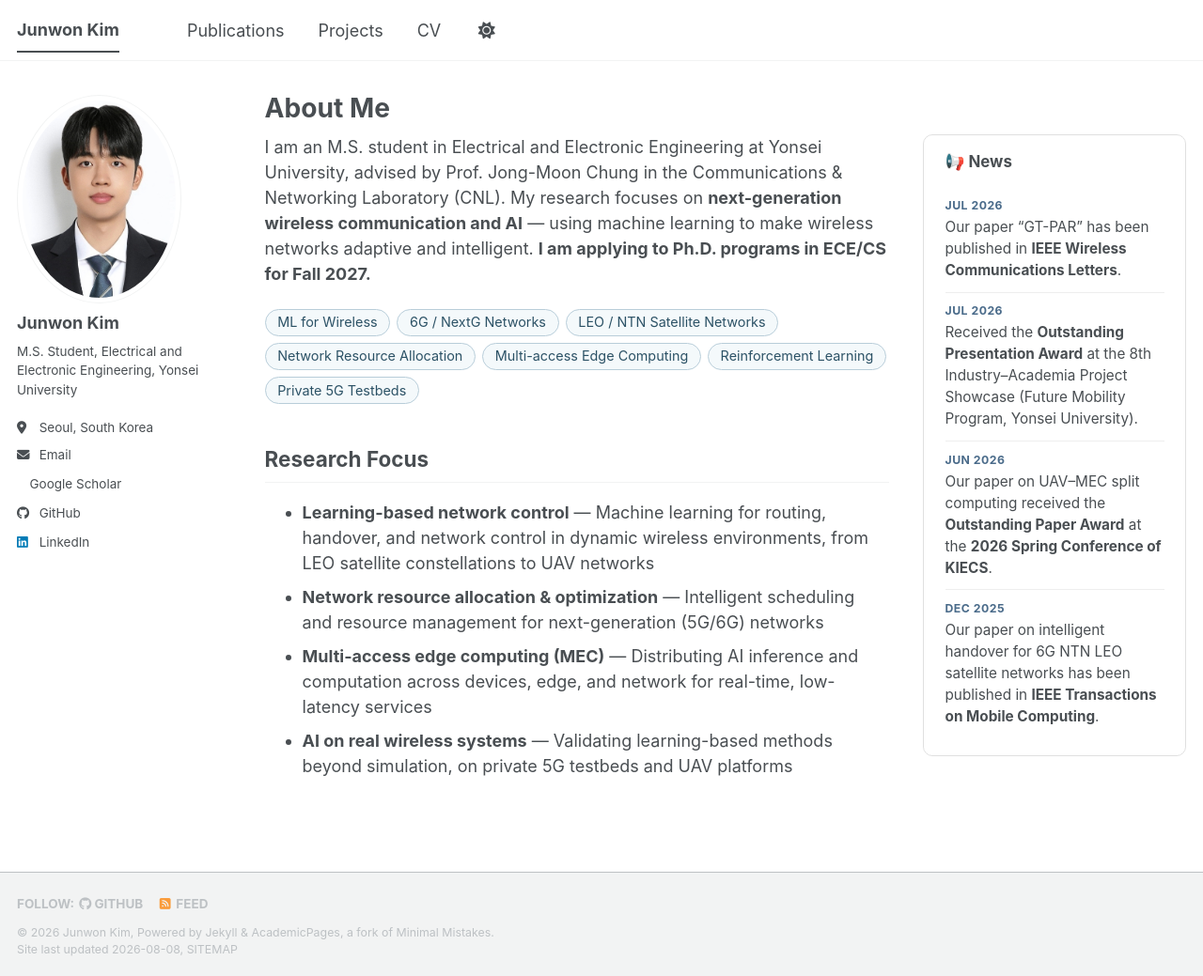
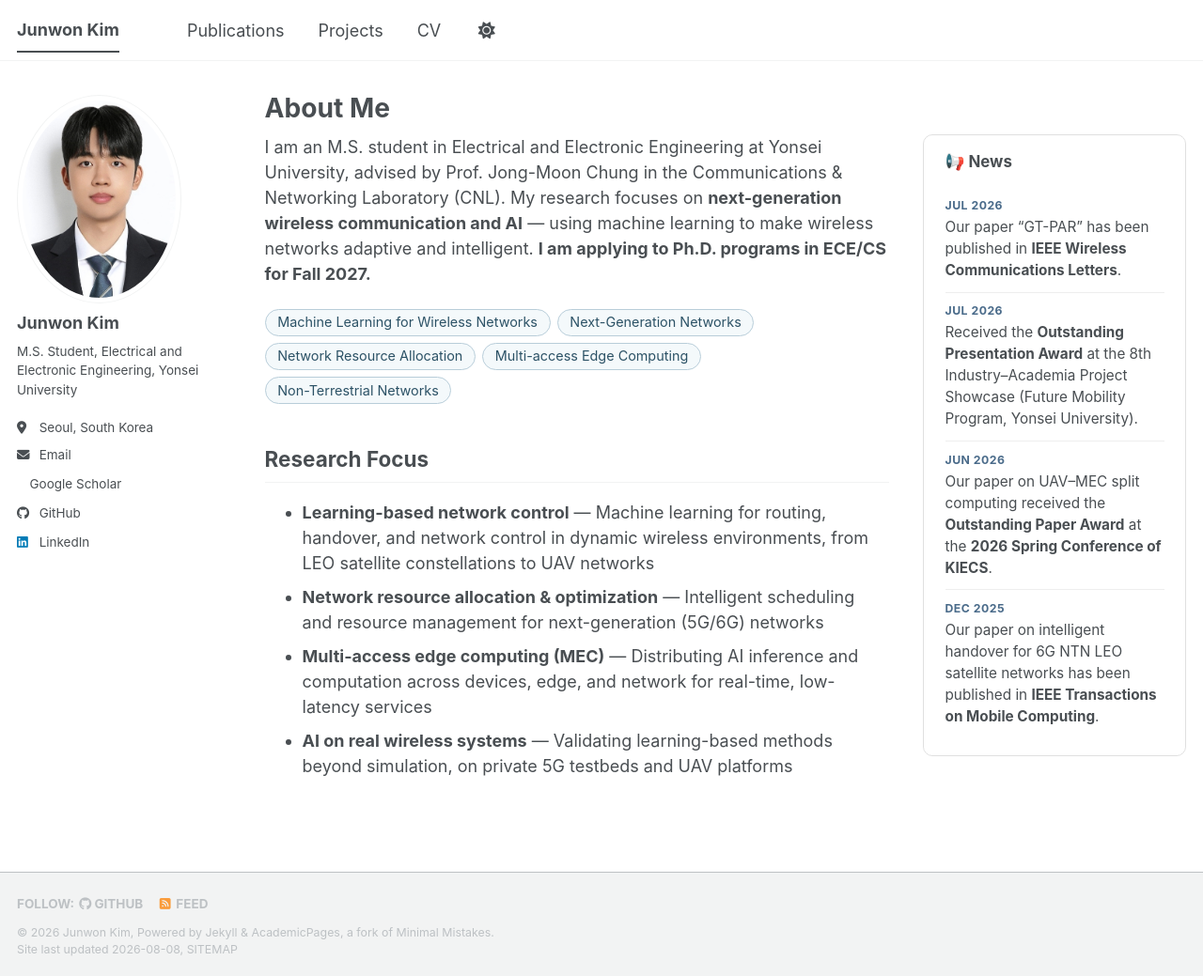
Before and after one commit to Junwon-Kim216/Junwon-Kim216.github.io, a Jekyll site: the page built from _pages/about.md, in a window 1280 px wide and 1039 px high. Shown: the whole window at 94% size. Built offline with Jekyll 4.4.1, drawn with Linux system fonts in a browser that asks for light colours; a style sheet for code colours, icons or effects is not loaded.

Commit message:
Update about.md

```diff
--- a/_pages/about.md
+++ b/_pages/about.md
@@ -12,13 +12,11 @@ redirect_from:
     <p>I am an M.S. student in Electrical and Electronic Engineering at Yonsei University, advised by Prof. Jong-Moon Chung in the Communications &amp; Networking Laboratory (CNL). My research focuses on <strong>next-generation wireless communication and AI</strong> — using machine learning to make wireless networks adaptive and intelligent. <strong>I am applying to Ph.D. programs in ECE/CS for Fall 2027.</strong></p>
 
     <div class="tag-chips">
-      <span class="chip">ML for Wireless</span>
-      <span class="chip">6G / NextG Networks</span>
-      <span class="chip">LEO / NTN Satellite Networks</span>
+      <span class="chip">Machine Learning for Wireless Networks</span>
+      <span class="chip">Next-Generation Networks</span>
       <span class="chip">Network Resource Allocation</span>
       <span class="chip">Multi-access Edge Computing</span>
-      <span class="chip">Reinforcement Learning</span>
-      <span class="chip">Private 5G Testbeds</span>
+      <span class="chip">Non-Terrestrial Networks</span>
     </div>
 
     <h2>Research Focus</h2>
```
